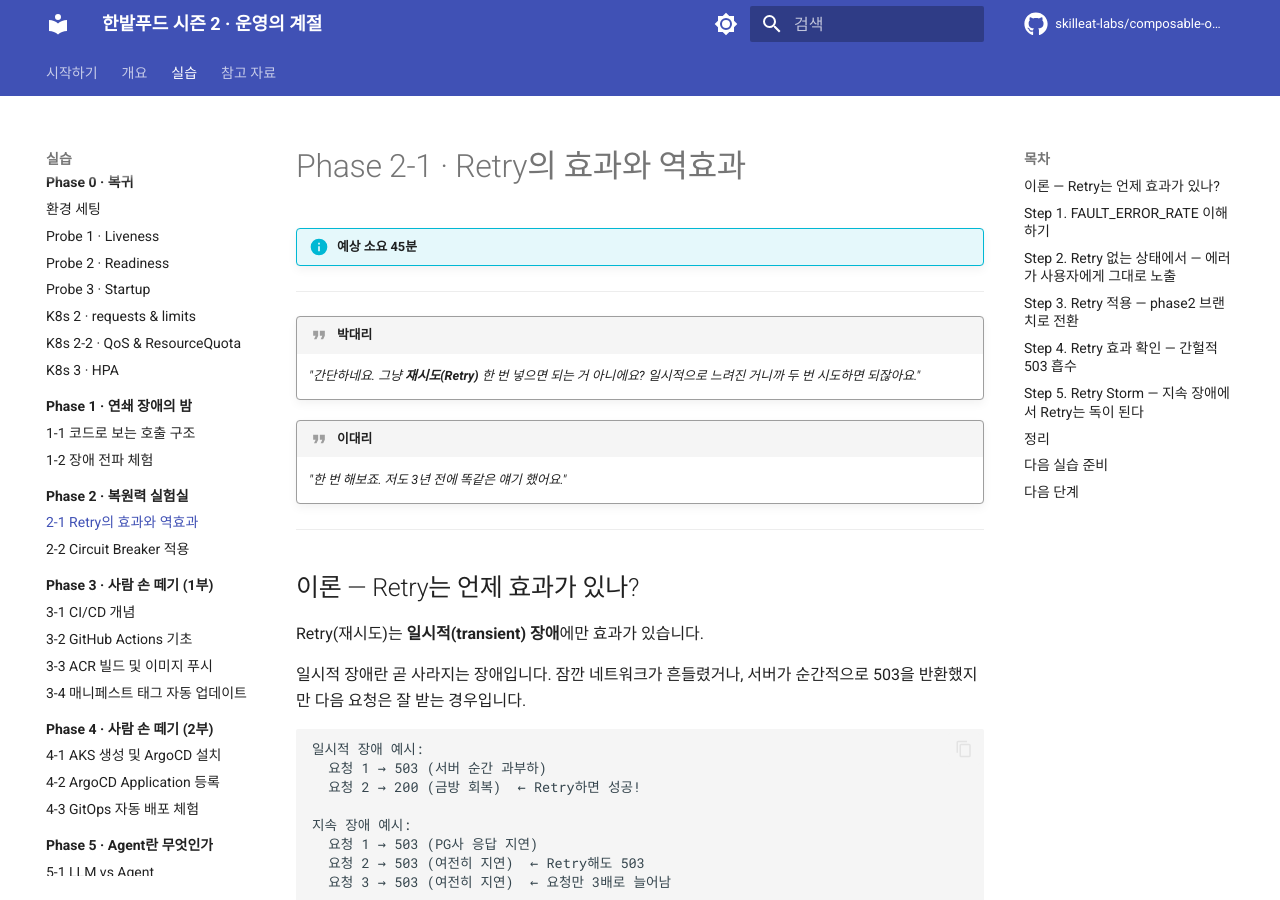
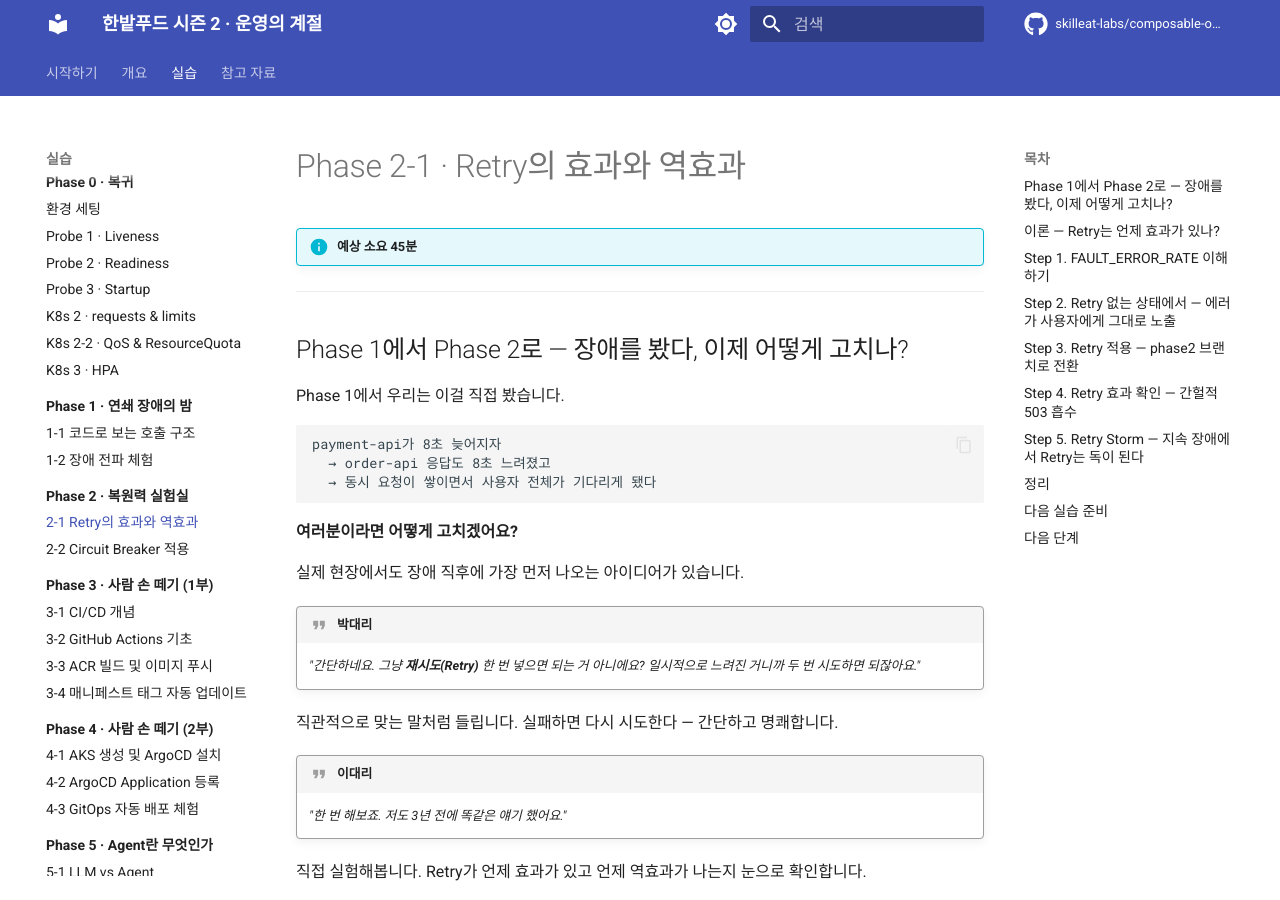
Before and after one commit to skilleat-labs/composable-ops-labs, an MkDocs documentation site: the page built from docs/phase-2/retry-and-storm.md, in a window 1280 px wide and 900 px high. Built offline with MkDocs 1.6.1 and Material for MkDocs 9.7.7, drawn with Linux system fonts in a browser that asks for light colours; comment, search, counter and statistics services are not loaded.

Commit message:
feat: Phase 2 스토리 연결 흐름 추가
Phase 1 장애 체험 → "여러분이라면 어떻게 고치겠어요?" →
박대리의 Retry 직관 → 실험 → 한계 발견 → Circuit Breaker 등장
순서로 자연스럽게 이어지는 서사 구조 추가

Co-Authored-By: Claude Sonnet 4.6 <noreply@anthropic.com>

````diff
--- a/docs/phase-2/retry-and-storm.md
+++ b/docs/phase-2/retry-and-storm.md
@@ -4,11 +4,29 @@
 
 ---
 
+## Phase 1에서 Phase 2로 — 장애를 봤다, 이제 어떻게 고치나?
+
+Phase 1에서 우리는 이걸 직접 봤습니다.
+
+```text
+payment-api가 8초 늦어지자
+  → order-api 응답도 8초 느려졌고
+  → 동시 요청이 쌓이면서 사용자 전체가 기다리게 됐다
+```
+
+**여러분이라면 어떻게 고치겠어요?**
+
+실제 현장에서도 장애 직후에 가장 먼저 나오는 아이디어가 있습니다.
+
 !!! quote "박대리"
     *"간단하네요. 그냥 **재시도(Retry)** 한 번 넣으면 되는 거 아니에요? 일시적으로 느려진 거니까 두 번 시도하면 되잖아요."*
 
+직관적으로 맞는 말처럼 들립니다. 실패하면 다시 시도한다 — 간단하고 명쾌합니다.
+
 !!! quote "이대리"
     *"한 번 해보죠. 저도 3년 전에 똑같은 얘기 했어요."*
+
+직접 실험해봅니다. Retry가 언제 효과가 있고 언제 역효과가 나는지 눈으로 확인합니다.
 
 ---
 
````
Also changed, not shown: docs/phase-2/circuit-breaker.md (+15 -1 lines).
